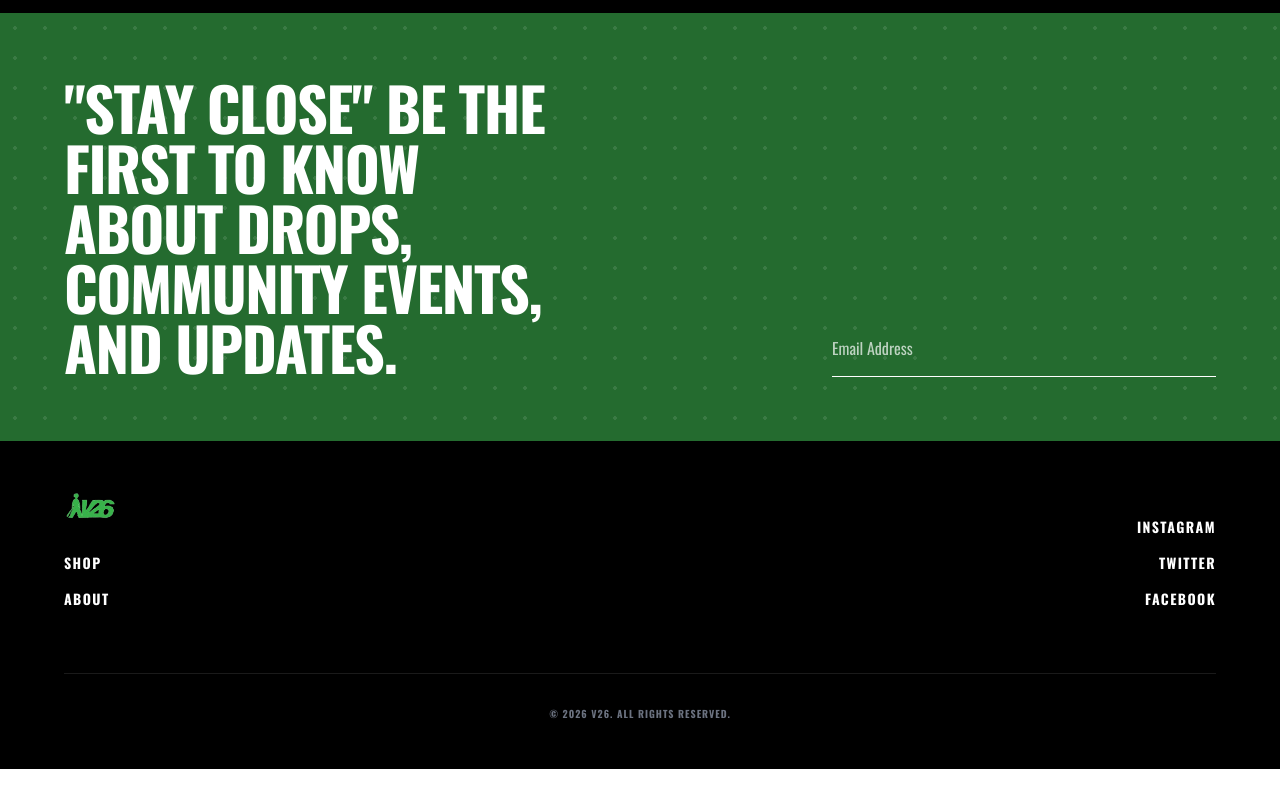
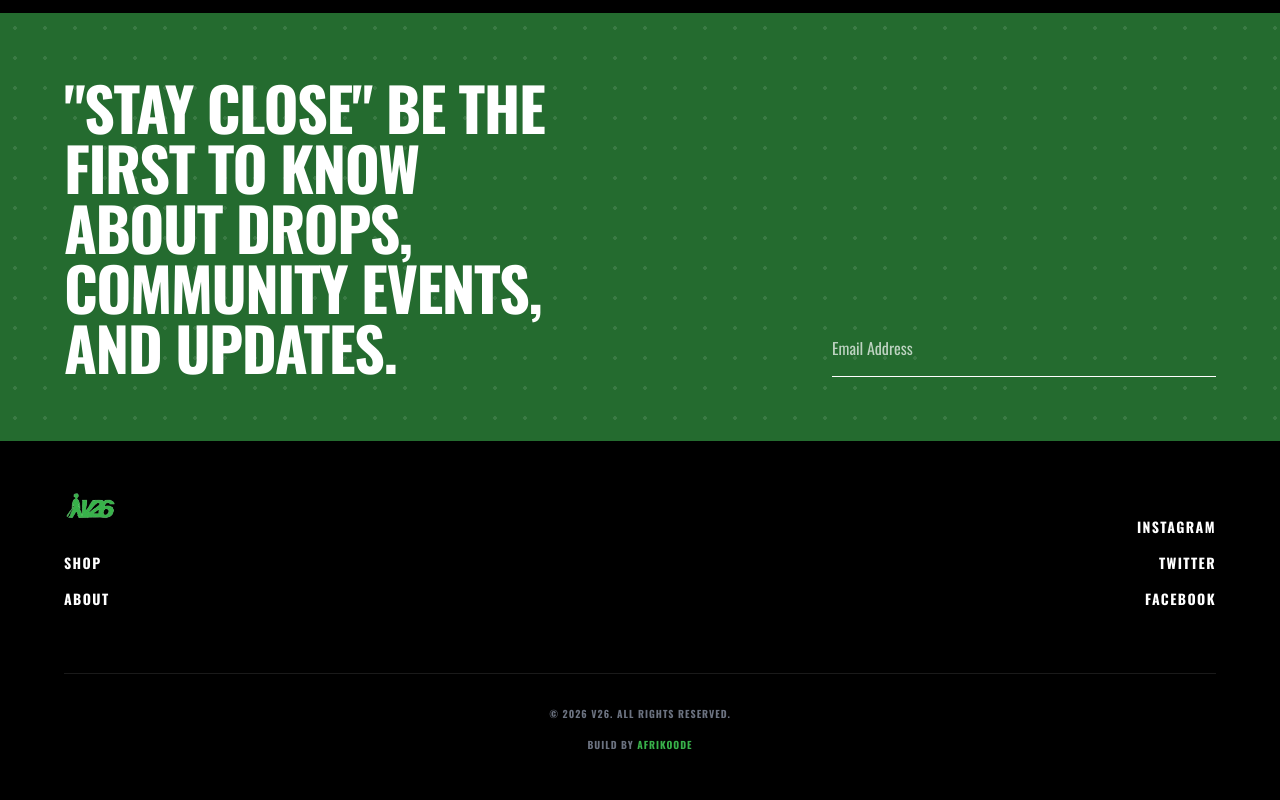
Before and after one commit to ajukadavid/v26, a Nuxt app: page / in a window 1280 px wide. Shown: the part 3427-4227 px from the top of the page. Before the commit the page ends 4196 px from the top, so only its background shows below. Built offline with nearby package versions, Linux system fonts and the light colour scheme.

Commit message:
build by

```diff
--- a/app/components/Footer.vue
+++ b/app/components/Footer.vue
@@ -43,9 +43,13 @@
 
             <!-- Copyright -->
             <div
-                class="mt-16 pt-8 border-t border-white/10 flex flex-col md:flex-row justify-center items-center gap-4 text-center">
+                class="mt-16 pt-8 border-t border-white/10 flex flex-col justify-center items-center gap-4 text-center">
                 <p class="text-[10px] font-bold tracking-widest text-gray-500 uppercase">
                     &copy; {{ currentYear }} V26. ALL RIGHTS RESERVED.
+                </p>
+                <p class="text-[10px] font-bold tracking-widest text-gray-500 uppercase">
+                    BUILD BY <a href="https://www.afrikoode.com/" target="_blank" rel="noopener noreferrer"
+                        class="text-green-bright hover:text-green-400 transition-colors duration-300">AFRIKOODE</a>
                 </p>
             </div>
         </div>
```
